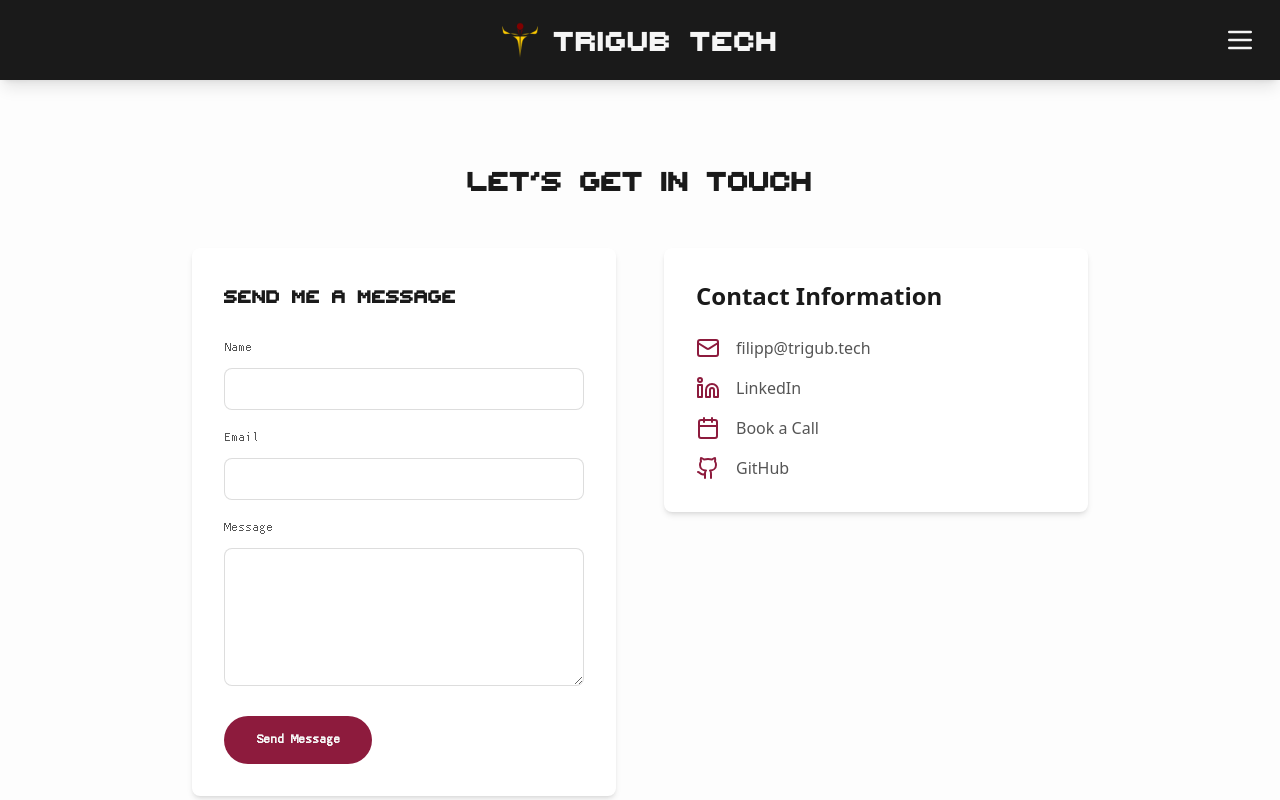
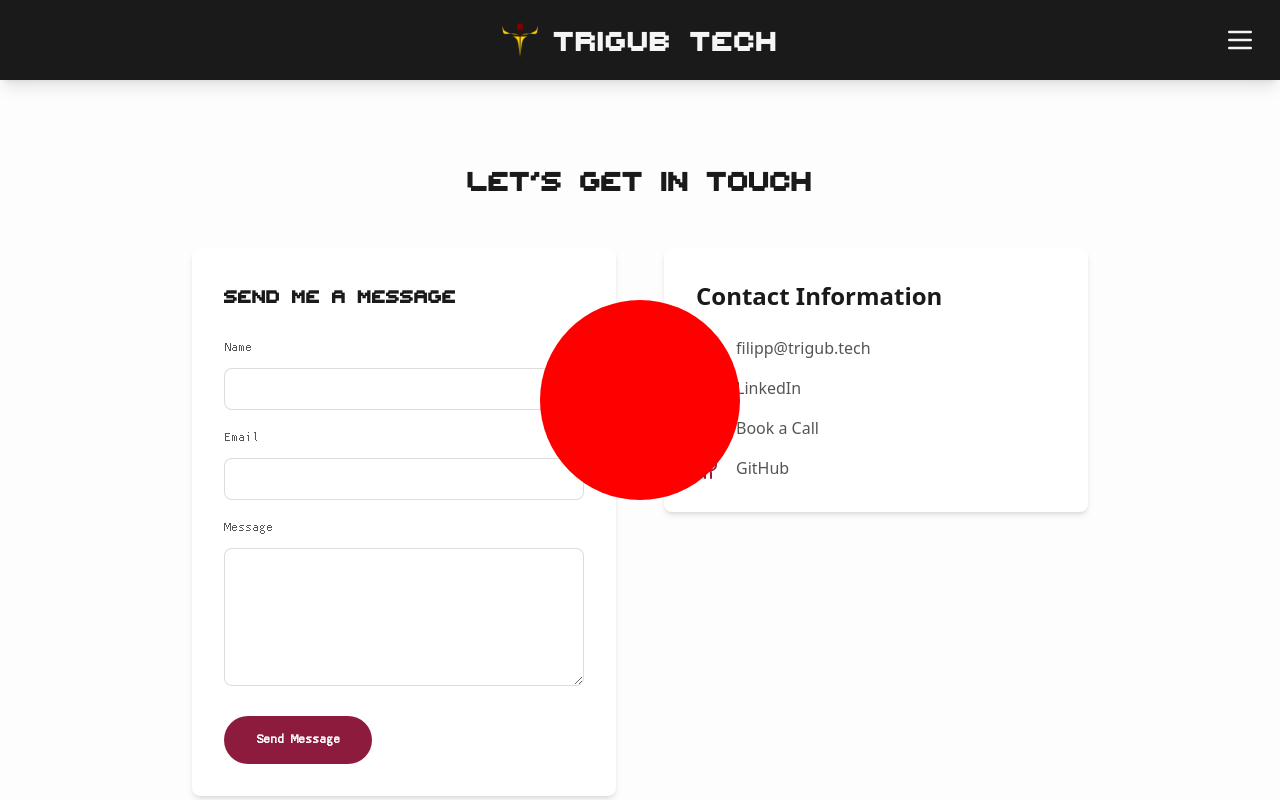
Before and after one commit to FilippTrigub/trigubtech, a React (Vite) app: page /contact in a window 1280 px wide. Shown: the top 800 px of the page. Built offline with nearby package versions, Linux system fonts and the light colour scheme.

Commit message:
Add a big red circle in the middle of the webpage ...

```diff
--- a/src/components/Layout.tsx
+++ b/src/components/Layout.tsx
@@ -3,6 +3,7 @@
 import React from 'react';
 import Header from './Header';
 import Footer from './Footer';
+import RedCircleBanner from './RedCircleBanner';
 
 interface LayoutProps {
   children: React.ReactNode;
@@ -12,6 +13,7 @@ interface LayoutProps {
 const Layout: React.FC<LayoutProps> = ({ children, currentPage }) => {
   return (
     <div className="min-h-screen bg-white flex flex-col">
+      <RedCircleBanner />
       <Header currentPage={currentPage} />
       <main className="flex-1 pb-16 md:pb-0">
         {children}
--- /dev/null
+++ b/src/components/RedCircleBanner.tsx
@@ -0,0 +1,36 @@
+'use client';
+
+import React from 'react';
+
+const RedCircleBanner: React.FC = () => {
+  // Check for environment variables
+  const showBanner =
+    import.meta.env.VITE_FOOBAR ||
+    import.meta.env.VITE_NEXT_PUBLIC_FOOBAR;
+
+  return (
+    <>
+      {/* Red Circle in the middle */}
+      <div
+        className="fixed top-1/2 left-1/2 -translate-x-1/2 -translate-y-1/2 z-50 pointer-events-none"
+        style={{
+          width: '200px',
+          height: '200px',
+          borderRadius: '50%',
+          backgroundColor: 'red',
+        }}
+      />
+
+      {/* Banner if env var is set */}
+      {showBanner && (
+        <div
+          className="fixed top-0 left-0 right-0 z-50 bg-yellow-400 text-black text-center py-4 px-4 font-bold shadow-lg"
+        >
+          Environment Variable Detected: FOOBAR is set!
+        </div>
+      )}
+    </>
+  );
+};
+
+export default RedCircleBanner;
```
